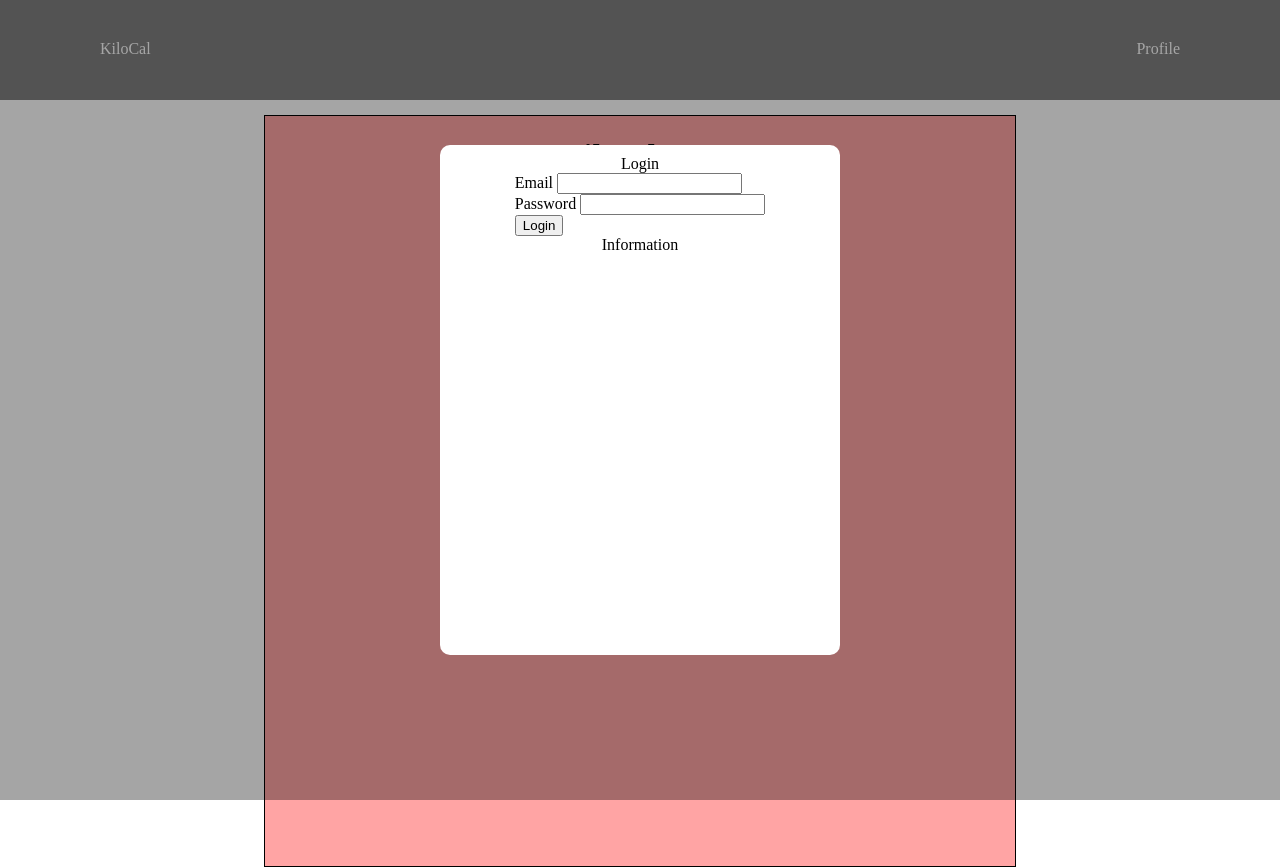
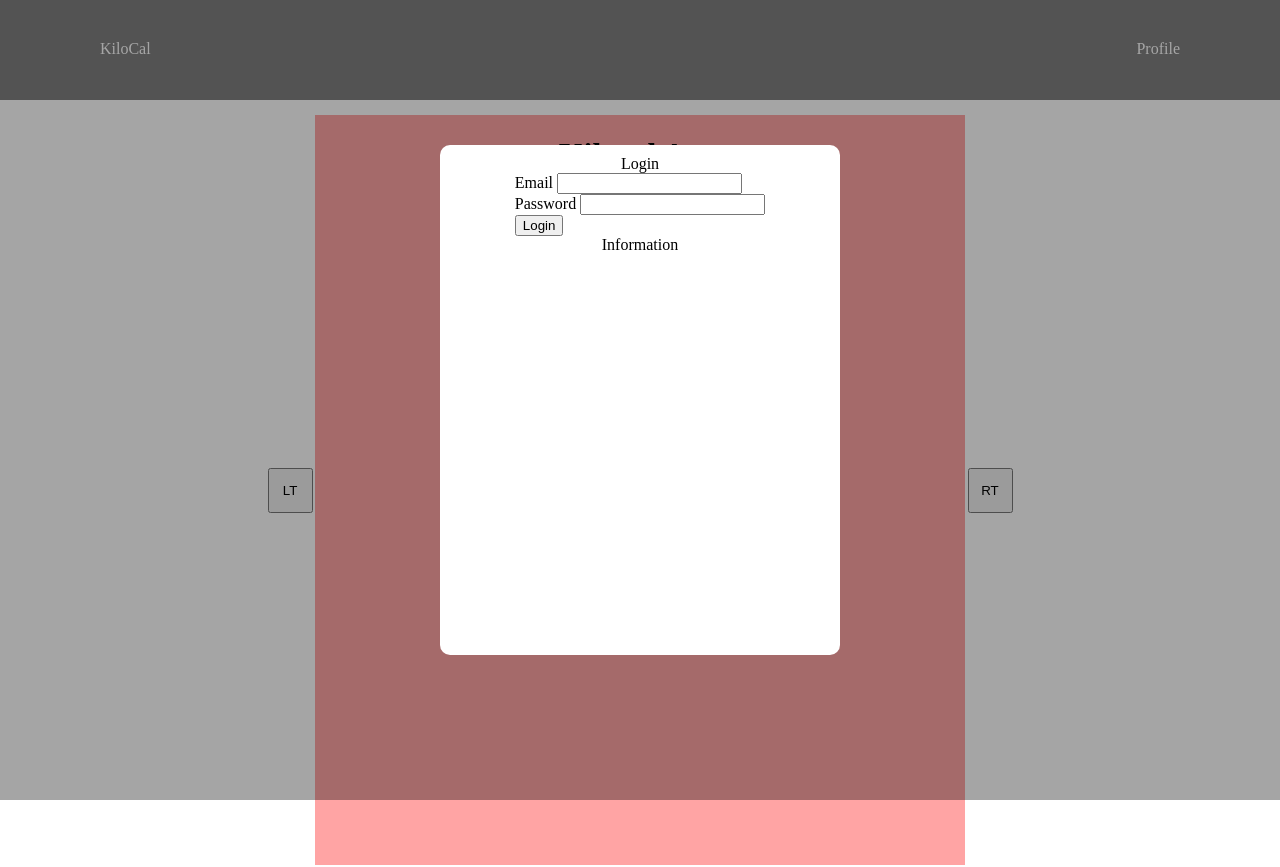
Before and after one commit to ansengarvin/kilocal, a React (Vite) app in the folder frontend/: page / in a window 1280 px wide. Built offline with nearby package versions, Linux system fonts and the light colour scheme.

Commit message:
feat: incremental layout implementation for app section

```diff
--- a/frontend/src/routes/App.tsx
+++ b/frontend/src/routes/App.tsx
@@ -7,14 +7,48 @@ const AppPage = styled.div`
 `
 
 const AppWindow = styled.div`
-  background-color: #ffa4a4;
   width: 750px;
   height: 750px;
-  display: flex;
-  flex-direction: column;
-  align-items: center;
-  border: 1px solid black;
+
+  display: grid;
+  grid-template-areas: "left center right";
+  grid-template-columns: 50px 1fr 50px;
+
+  div.left {
+    grid-area: left;
+
+  }
+
+  div.right{
+    grid-area: right;
+  }
+
+  div.side {
+    height: 100%;
+    width: 100%;
+
+    display: flex;
+    flex-direction: column;
+    justify-content: center;
+    align-items: center;
+
+    button {
+      height: 45px;
+      width: 45px;
+    }
+  }
+
+  div.content {
+    background-color: #ffa4a4;
+    grid-area: center;
+
+    display: flex;
+    flex-direction: column;
+    align-items: center;
+  }
 `
+
+const AppContent = styled.div``
 
 function App() {
   const {loggedIn} = useOutletContext<{loggedIn: boolean}>()
@@ -28,8 +62,18 @@ function App() {
   return (
     <AppPage>
       <AppWindow>
-        <h1>Kilocal App</h1>
-        {loggedIn ? <>{formattedDate}</> : <>Not Logged In</>}
+        <div className='left side'>
+          <button>LT</button>
+        </div>
+
+        <div className='content'>
+          <h1>Kilocal App</h1>
+          {loggedIn ? <>{formattedDate}</> : <>Not Logged In</>}
+        </div>
+
+        <div className='right side'>
+          <button>RT</button>
+        </div>
       </AppWindow>
     </AppPage>
   )
```
